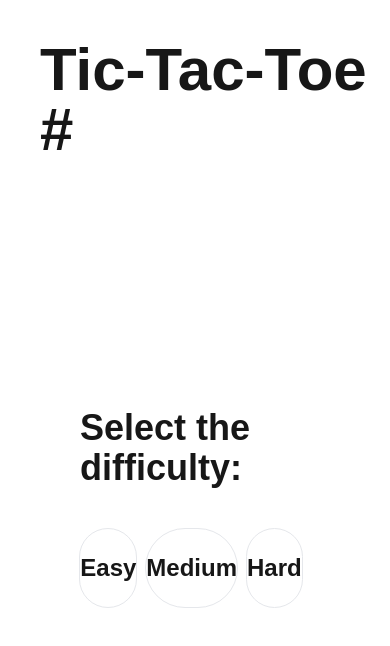
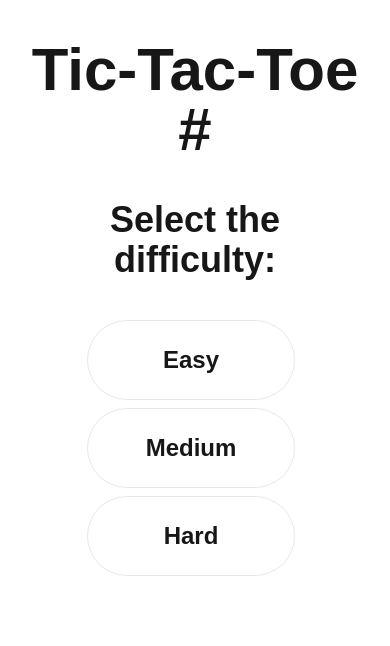
Before and after one commit to lucasmiguelleite/tic-tac-toe_next, a Next.js app: page /single-player in a window 390 px wide. Shown: the top 646 px of the page. Built offline with nearby package versions, Linux system fonts and the light colour scheme.

Commit message:
style: fix mobile design

```diff
--- a/src/app/components/Home.tsx
+++ b/src/app/components/Home.tsx
@@ -1,11 +1,11 @@
 const Home = () => {
   return (
     <div>
+      <div className="my-10 md:mx-10 mx-2">
       <a href="/">
-      <div className="mt-10 ms-10">
-        <h1 className="font-bold text-6xl">Tic-Tac-Toe #</h1>
+        <h1 className="font-bold text-6xl text-center md:text-left">Tic-Tac-Toe #</h1>
+      </a>
       </div>
-      </a>
     </div>
   )
 }
--- a/src/app/page.tsx
+++ b/src/app/page.tsx
@@ -11,7 +11,7 @@ export default function Home() {
       </div>
       <div className="grid grid-cols-1 p-10 mt-20 align-middle">
         <div className="flex inline-flex justify-center">
-          <h1 className="font-bold text-4xl mb-10">
+          <h1 className="font-bold text-4xl text-center mb-10">
             Select one option:
           </h1>
         </div>
--- a/src/app/single-player/Board.tsx
+++ b/src/app/single-player/Board.tsx
@@ -93,24 +93,24 @@ const Board = () => {
   return (
     !difficultyIsSelect ? (
       <div className="relative">
-        <div className="static grid grid-cols-1 p-10 m-10 h-max mt-52">
+        <div className="static grid grid-cols-1 mx-10 h-max md:mt-52">
           <div className="inline-flex justify-center">
-            <p className="font-bold text-4xl mb-10">
+            <p className="font-bold text-4xl mb-10 text-center">
               Select the difficulty:
             </p>
           </div>
-          <div className="inline-flex columns-xs justify-center">
-            <button onClick={() => handleDifficulty("easy")} className="border rounded-full mr-2 text-center w-52 h-20 hover:bg-gray-600 hover:text-white"><p className="font-bold text-2xl">Easy</p></button>
-            <button onClick={() => handleDifficulty("medium")} className="border rounded-full mr-2 text-center w-52 h-20 hover:bg-gray-600 hover:text-white"><p className="font-bold text-2xl">Medium</p></button>
-            <button onClick={() => handleDifficulty("hard")} className="border rounded-full mr-2 text-center w-52 h-20 hover:bg-gray-600 hover:text-white"><p className="font-bold text-2xl">Hard</p></button>
+          <div className="flex flex-wrap md:flex-nowrap justify-center">
+            <button onClick={() => handleDifficulty("easy")} className="border rounded-full mr-2 mb-2 text-center w-52 h-20 hover:bg-gray-600 hover:text-white"><p className="font-bold text-2xl">Easy</p></button>
+            <button onClick={() => handleDifficulty("medium")} className="border rounded-full mr-2 mb-2 text-center w-52 h-20 hover:bg-gray-600 hover:text-white"><p className="font-bold text-2xl">Medium</p></button>
+            <button onClick={() => handleDifficulty("hard")} className="border rounded-full mr-2 mb-2 text-center w-52 h-20 hover:bg-gray-600 hover:text-white"><p className="font-bold text-2xl">Hard</p></button>
           </div>
         </div>
       </div>
     ) : !isClicked ? (
       <div className="relative">
-        <div className="static grid grid-cols-1 p-10 m-10 h-max mt-52">
+        <div className="static grid grid-cols-1 mx-10 h-max md:mt-52">
           <div className="inline-flex justify-center">
-            <p className="font-bold text-4xl mb-10">
+            <p className="font-bold text-4xl mb-10 text-center">
               Select the player:
             </p>
           </div>
@@ -122,7 +122,7 @@ const Board = () => {
       </div>
     ) : (
       <div className="flex flex-col">
-        <div className="flex justify-center my-10">
+        <div className="flex justify-center my-10 mx-10">
           {!winner && <p className="font-bold text-4xl">It&apos;s {currentPlayer} turn</p>}
           {winner && winner !== 'BOTH' && <p className="font-bold text-4xl">Player {winner} is the winner</p>}
           {winner && winner === 'BOTH' && (
```
